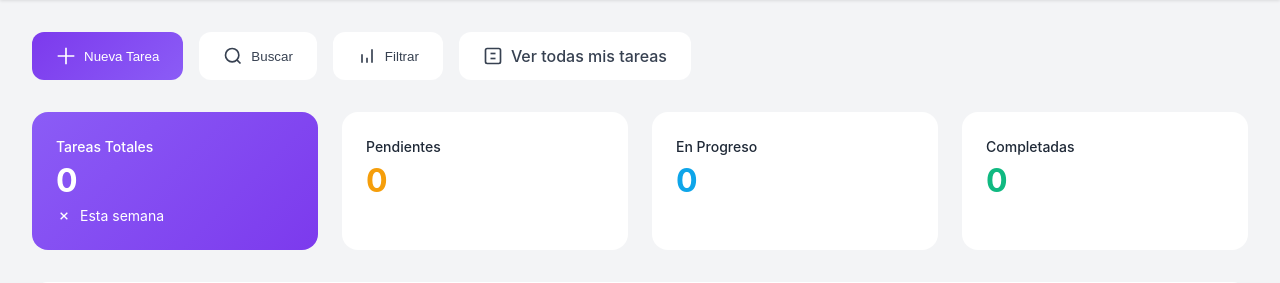
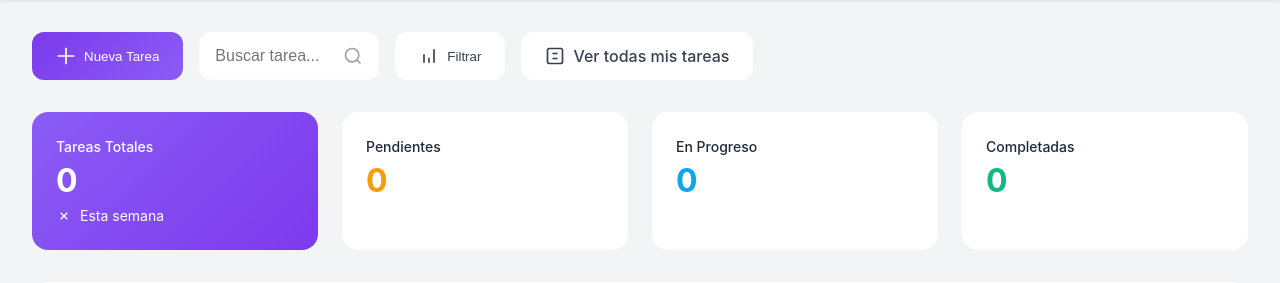
Before and after one commit to erreyesjoel/GestorTareas, a Flask app: page /dashboard in a window 1280 px wide. Shown: the part 72-355 px from the top of the page. Run offline with Flask 3, Linux system fonts and the light colour scheme; the visitor is signed in with stand-in values (Sample User, id 1); data that the repository does not hold is empty.

Commit message:
buscador implementado en dashboard

```diff
--- a/app/static/css/global.css
+++ b/app/static/css/global.css
@@ -103,3 +103,40 @@ body {
 .btn-success:hover {
     background: #059669;
 }
+
+/* Buscador con icono */
+.search-wrapper {
+    position: relative;
+    display: inline-block;
+    background: white;
+    border-radius: 12px;
+    box-shadow: 0 1px 2px rgba(60,60,60,0.03);
+}
+
+.search-wrapper input[type="text"] {
+    padding: 0.75rem 2.5rem 0.75rem 1rem;
+    border: none;
+    outline: none;
+    background: transparent;
+    width: 180px;
+    border-radius: 12px;
+    font-size: 1rem;
+    color: var(--gray-900);
+}
+
+.search-icon {
+    position: absolute;
+    right: 1rem;
+    top: 50%;
+    transform: translateY(-50%);
+    color: var(--gray-400);
+    pointer-events: none;
+    display: flex;
+    align-items: center;
+}
+
+.search-icon svg {
+    width: 20px;
+    height: 20px;
+    stroke-width: 2;
+}
--- a/app/static/js/dashboard.js
+++ b/app/static/js/dashboard.js
@@ -63,4 +63,20 @@ document.addEventListener('DOMContentLoaded', () => {
             formToDelete = null;
         }
     });
+
+     // FILTRO DE BÚSQUEDA DE TAREAS POR NOMBRE
+    const searchInput = document.getElementById('task-search');
+    if (searchInput) {
+        searchInput.addEventListener('input', function() {
+            const filter = this.value.toLowerCase();
+            document.querySelectorAll('.task-item').forEach(item => {
+                const title = item.querySelector('.task-title').textContent.toLowerCase();
+                if (title.includes(filter)) {
+                    item.style.display = '';
+                } else {
+                    item.style.display = 'none';
+                }
+            });
+        });
+    }
 });
--- a/app/templates/dashboard.html
+++ b/app/templates/dashboard.html
@@ -17,13 +17,17 @@
             </svg>
             Nueva Tarea
         </button>
-        <button class="action-btn secondary">
-            <svg viewBox="0 0 24 24" fill="none" stroke="currentColor">
-                <circle cx="11" cy="11" r="8"/>
-                <line x1="21" y1="21" x2="16.65" y2="16.65"/>
-            </svg>
-            Buscar
-        </button>
+            <div class="action-btn secondary" style="padding:0;">
+            <div class="search-wrapper">
+                <input id="task-search" type="text" placeholder="Buscar tarea...">
+                <span class="search-icon">
+                    <svg viewBox="0 0 24 24" fill="none" stroke="currentColor">
+                        <circle cx="11" cy="11" r="8"/>
+                        <line x1="21" y1="21" x2="16.65" y2="16.65"/>
+                    </svg>
+                </span>
+            </div>
+        </div>
         <button class="action-btn secondary">
             <svg viewBox="0 0 24 24" fill="none" stroke="currentColor">
                 <path d="M12 20v-6M6 20V10M18 20V4"/>
```
